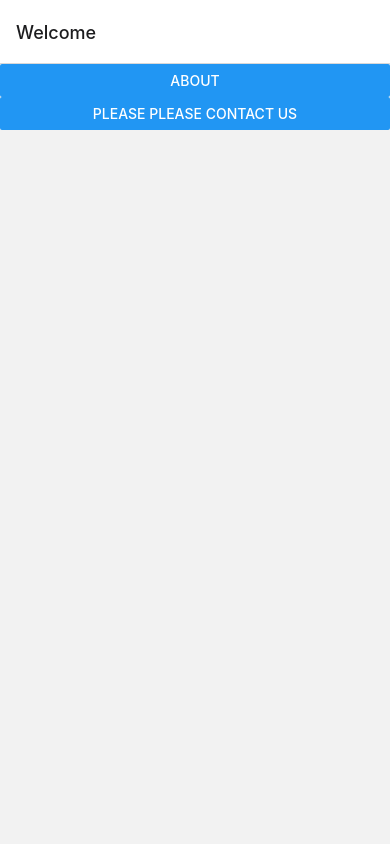
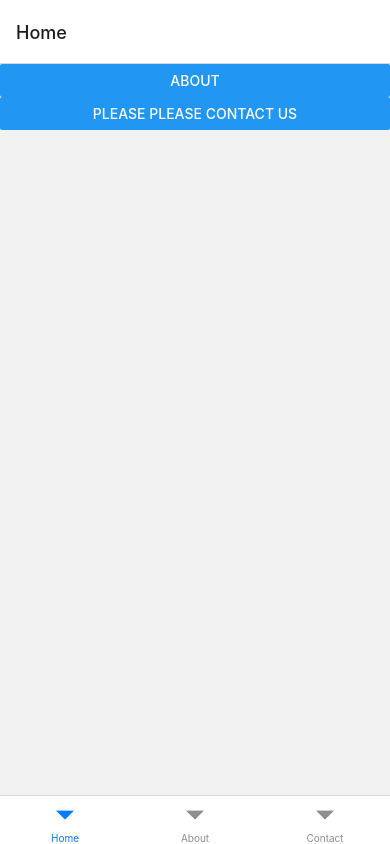
Before and after one commit to AdamIverson/Nov12, a React Native app: screen / in a window 390 px wide. Built offline with nearby package versions, Linux system fonts and the light colour scheme.

Commit message:
paper/vector

```diff
--- a/App.js
+++ b/App.js
@@ -1,25 +1,32 @@
 import * as React from 'react';
 import { NavigationContainer } from '@react-navigation/native';
 import { createNativeStackNavigator } from '@react-navigation/native-stack';
+import { createBottomTabNavigator } from '@react-navigation/bottom-tabs';
 import HomeScreen from './components/HomeScreen';
 import About from './components/About';
 import Contact from './components/ContactScreen';
 
 const Stack = createNativeStackNavigator();
+const Tab = createBottomTabNavigator();
 
 const App = () => {
 
   return (
     <NavigationContainer>
-      <Stack.Navigator>
-      <Stack.Screen
+      <Tab.Navigator>
+        <Tab.Screen name="Home" component={HomeScreen} />
+        <Tab.Screen name="About" component={About} />
+        <Tab.Screen name="Contact" component={Contact} />
+      </Tab.Navigator>
+      {/* <Stack.Navigator>
+        <Stack.Screen
           name="Home"
           component={HomeScreen}
           options={{ title: 'Welcome' }}
         />
-        <Stack.Screen name="About" component={About} options={{ title: 'aboot'}}/>
-        <Stack.Screen name="Contact" component={Contact} options={{ title: 'contact us please contact us' }}/>
-      </Stack.Navigator>
+        <Stack.Screen name="About" component={About} options={{ title: 'aboot' }} />
+        <Stack.Screen name="Contact" component={Contact} options={{ title: 'contact us please contact us' }} />
+      </Stack.Navigator> */}
     </NavigationContainer>
   );
 };
--- a/package.json
+++ b/package.json
@@ -18,8 +18,10 @@
     "formik": "^2.2.9",
     "react": "18.1.0",
     "react-native": "0.70.5",
+    "react-native-paper": "^4.12.5",
     "react-native-safe-area-context": "^4.4.1",
-    "react-native-screens": "^3.18.2"
+    "react-native-screens": "^3.18.2",
+    "react-native-vector-icons": "^9.2.0"
   },
   "devDependencies": {
     "@babel/core": "^7.12.9",
```
Also changed, not shown: 2 other files (tests, documents, lock files or other folders).
